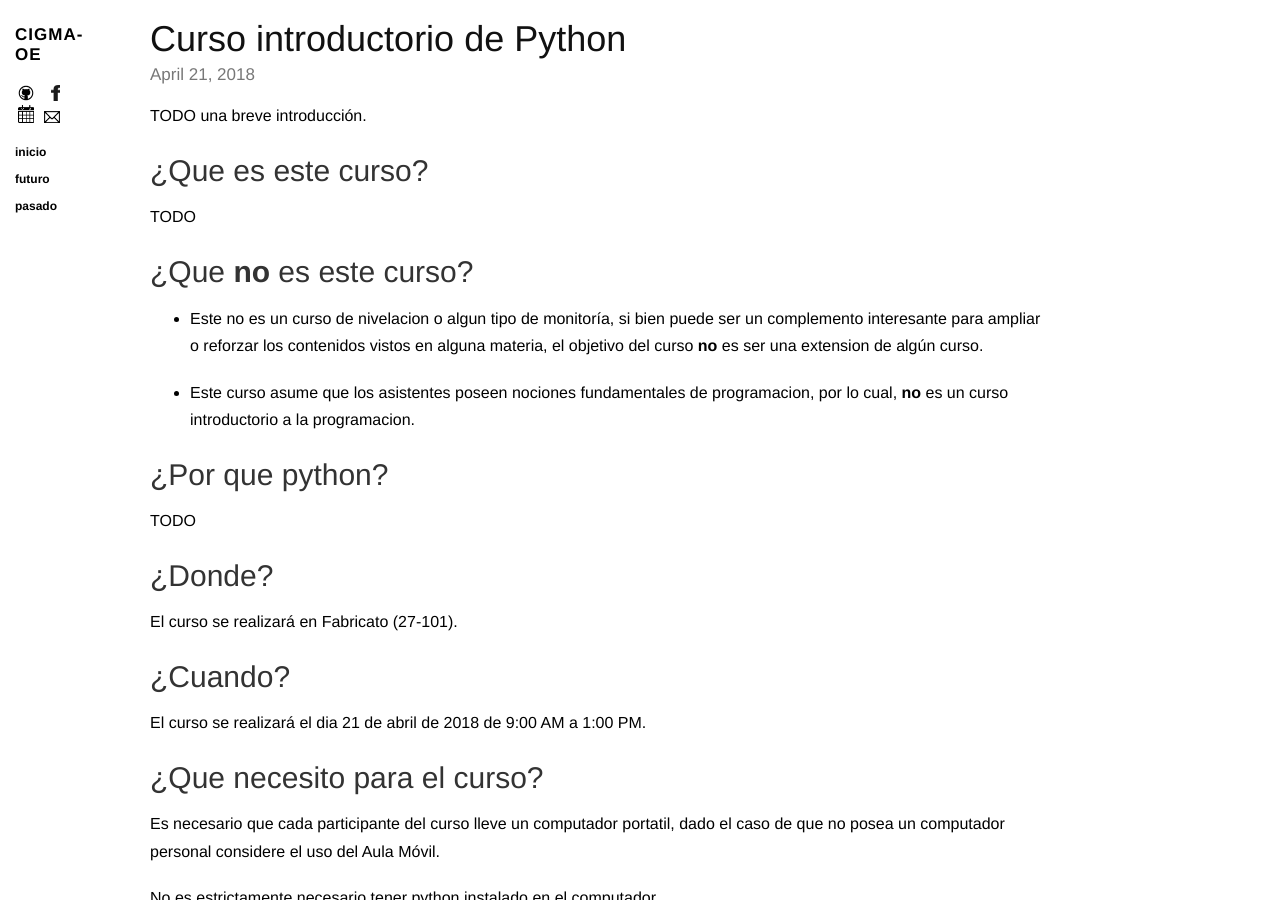
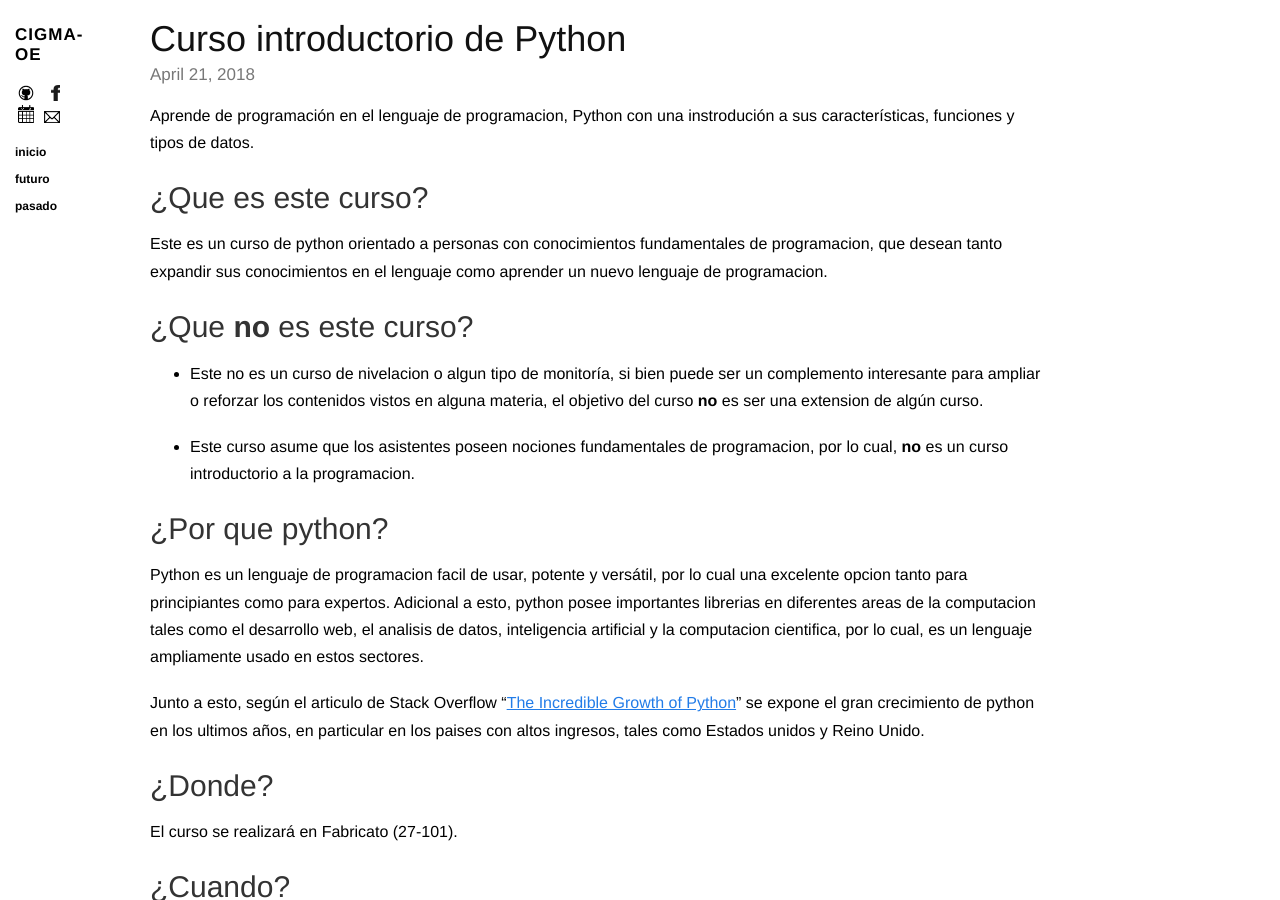
Before and after one commit to camiloll/cigma-oe.github.io, a Jekyll site: the page built from _posts/2018-04-21-python.markdown, in a window 1280 px wide and 900 px high. Built offline with Jekyll 4.4.1, drawn with Linux system fonts in a browser that asks for light colours; nearby versions of some CDN libraries.

Commit message:
finishgit add _posts/2018-04-21-python.markdown

```diff
--- a/_posts/2018-04-21-python.markdown
+++ b/_posts/2018-04-21-python.markdown
@@ -5,10 +5,13 @@ comments: true
 category: upcoming
 tags: curso <+ tags +>
 ---
-TODO una breve introducción.
+Aprende de programación en el lenguaje de programacion, Python con una
+instrodución a sus características, funciones y tipos de datos.
 
 ## ¿Que es este curso?
-TODO
+Este es un curso de python orientado a personas con conocimientos fundamentales
+de programacion, que desean tanto expandir sus conocimientos en el lenguaje como
+aprender un nuevo lenguaje de programacion.
 
 ## ¿Que **no** es este curso?
   * Este no es un curso de nivelacion o algun tipo de monitoría, si bien
@@ -21,7 +24,16 @@ TODO
   programacion.
 
 ## ¿Por que python?
-TODO
+Python es un lenguaje de programacion facil de usar, potente y versátil, por lo
+cual una excelente opcion tanto para principiantes como para expertos. Adicional
+a esto, python posee importantes librerias en diferentes areas de la computacion
+tales como el desarrollo web, el analisis de datos, inteligencia artificial
+y la computacion cientifica, por lo cual, es un lenguaje ampliamente usado
+en estos sectores.
+
+Junto a esto, según el articulo de Stack Overflow "[The Incredible Growth of Python](https://stackoverflow.blog/2017/09/06/incredible-growth-python/)"
+se expone el gran crecimiento de python en los ultimos años, en particular en
+los paises con altos ingresos, tales como Estados unidos y Reino Unido.
 
 ## ¿Donde?
 El curso se realizará en Fabricato (27-101).
```
